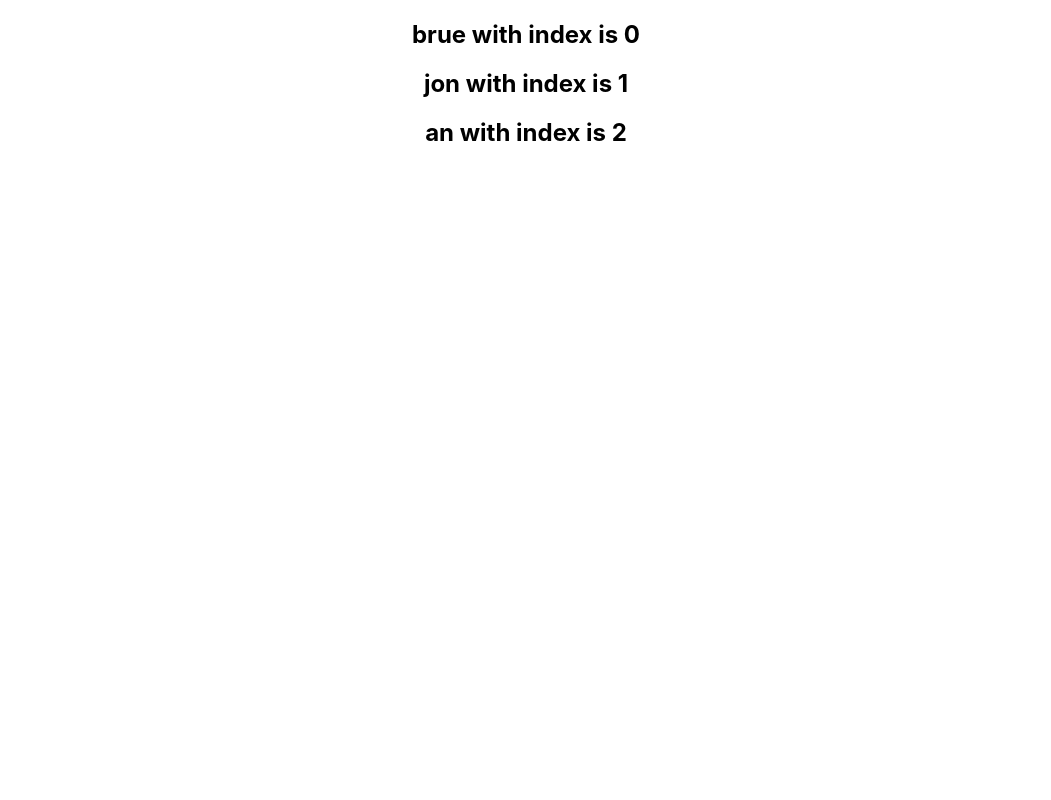
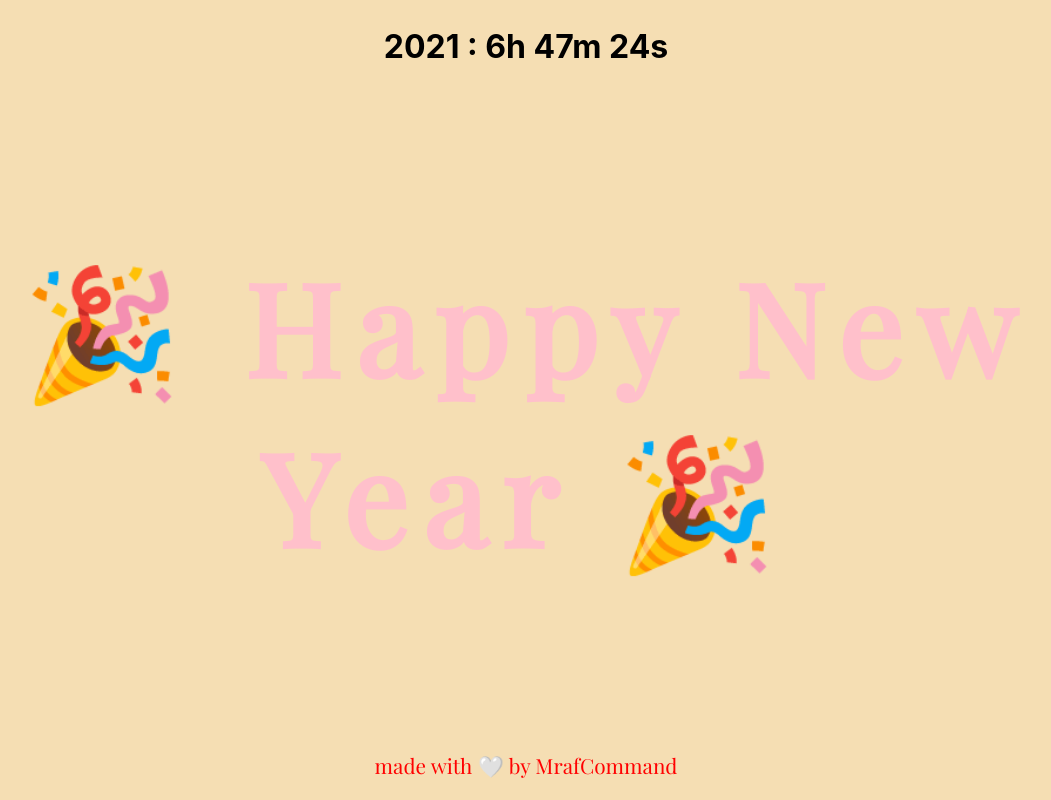
Before and after one commit to mfaisalghozi/React-Learning-Material, a React (Create React App) app: page / in a window 1280 px wide. Shown: the whole page, without its empty margins (114-1165 px from the left). Built offline with nearby package versions, Linux system fonts and the light colour scheme.

Commit message:
HAPPY NEW YEAR EVE

```diff
--- a/public/index.html
+++ b/public/index.html
@@ -1,14 +1,12 @@
 <!DOCTYPE html>
 <html lang="en">
+
 <head>
   <meta charset="utf-8" />
   <link rel="icon" href="%PUBLIC_URL%/favicon.ico" />
   <meta name="viewport" content="width=device-width, initial-scale=1" />
   <meta name="theme-color" content="#000000" />
-    <meta
-      name="description"
-      content="Web site created using create-react-app"
-    />
+  <meta name="description" content="Web site created using create-react-app" />
   <link rel="apple-touch-icon" href="%PUBLIC_URL%/logo192.png" />
   <!--
       manifest.json provides metadata used when your web app is installed on a
@@ -25,7 +23,13 @@
       Learn how to configure a non-root public URL by running `npm run build`.
     -->
   <title>React App</title>
+  <!-- Google Fonts -->
+  <link rel="preconnect" href="https://fonts.gstatic.com">
+  <link href="https://fonts.googleapis.com/css2?family=Playfair+Display&display=swap" rel="stylesheet">
+  <link rel="preconnect" href="https://fonts.gstatic.com">
+  <link href="https://fonts.googleapis.com/css2?family=Lobster&family=Playfair+Display&display=swap" rel="stylesheet">
 </head>
+
 <body>
   <noscript>You need to enable JavaScript to run this app.</noscript>
   <div id="root"></div>
@@ -40,4 +44,5 @@
       To create a production bundle, use `npm run build` or `yarn build`.
     -->
 </body>
+
 </html>
--- a/src/App.css
+++ b/src/App.css
@@ -36,3 +36,54 @@
     transform: rotate(360deg);
   }
 }
+body{
+  width: 100%;
+  height: 100vh;
+}
+div>.background{
+  background-color: wheat;
+  height: 100vh;
+  display: flex;
+  flex-direction: column;
+  justify-content: space-between;
+}
+
+div>h1{
+  font-size: 8em;
+  font-family: 'Lobster', cursive;
+  font-family: 'Playfair Display', serif;
+  letter-spacing: 15px;
+}
+
+.countdown>h2{
+  font-size: 2em;
+}
+
+p{
+  color: red;
+  font-size: 1.3em;
+  font-family: 'Playfair Display', serif;
+}
+
+.rtl{
+  direction: rtl;
+}
+
+.wave {
+  animation-name: wave-animation;  /* Refers to the name of your @keyframes element below */
+  animation-duration: 3s;        /* Change to speed up or slow down */
+  animation-iteration-count: infinite;  /* Never stop waving :) */
+  transform-origin: 70% 70%;       /* Pivot around the bottom-left palm */
+  display: inline-block;
+}
+
+@keyframes wave-animation {
+    0% { transform: rotate( 0.0deg) }
+   10% { transform: rotate(14.0deg) }  /* The following five values can be played with to make the waving more or less extreme */
+   20% { transform: rotate(-8.0deg) }
+   30% { transform: rotate(14.0deg) }
+   40% { transform: rotate(-4.0deg) }
+   50% { transform: rotate(10.0deg) }
+   60% { transform: rotate( 0.0deg) }  /* Reset for the last half to pause */
+  100% { transform: rotate( 0.0deg) }
+}
--- a/src/App.js
+++ b/src/App.js
@@ -4,20 +4,23 @@ import Greet from './component/Greet'
 import Welcome from './component/Welcome';
 import Hello from './component/Hello';
 import Message from './component/Message';
-import Counter from './component/Counter'
-import FunctionClick from './component/FunctionClick'
+import Counter from './component/Counter';
+import FunctionClick from './component/FunctionClick';
 import ClassClick from './component/ClassClick';
 import EventBind from './component/EventBind';
 import Table from './component/Table';
 import ParentComponent from './component/ParentComponent';
 import UserGreeting from './component/UserGreeting';
 import NameList from './component/NameList';
+import Happy_New_Year from './component/Happy_New_Year';
 
 function App() {
   return (
     <div className="App">
 
-      <NameList />
+
+      <Happy_New_Year />
+      {/* <NameList /> */}
       {/* <UserGreeting /> */}
       {/* <ParentComponent /> */}
       {/* <EventBind /> */}
--- a/src/component/Happy_New_Year.js
+++ b/src/component/Happy_New_Year.js
@@ -1 +1,68 @@
-console.log("Happy New Year Bitch !")
+import React, { Component } from 'react'
+
+class Happy_New_Year extends Component {
+
+    state={
+        hStyle : {color: 'black'},
+        seconds : 0,
+        minutes : 0,
+        hours : 0
+    }
+
+
+    changeColor = () => {
+        const colorData = ['green','red','blue','yellow','pink','purple','black','orange']
+        let ran = Math.floor(Math.random() * 8) + 1
+        this.setState({
+            hStyle: {color: colorData[ran]}
+        })
+    }
+
+    yearCountDown = () => {
+        let d = new Date();
+        var countDownDate = new Date("jan 1, 2021 00:00:00").getTime();
+        var distance = countDownDate - d;
+        //count hours = 24
+        let hour = Math.floor((distance % (1000 * 60 * 60 * 24)) / (1000 * 60 * 60));
+        if(hour>-1){
+        //count seconds = 00
+        let sec = Math.floor((distance % (1000 * 60)) / 1000);
+        //count minutes = 00
+        let min = Math.floor((distance % (1000 * 60 * 60)) / (1000 * 60));
+        this.setState({
+            seconds : sec,
+            minutes: min,
+            hours: hour
+        })
+        }
+    }
+
+    running = ()=>{
+        this.changeColor();
+        this.yearCountDown();
+    }
+
+    componentDidMount(){
+        this.interval = setInterval(()=>this.running(),1000);
+    }
+
+    componentWillUnmount(){
+        clearInterval(this.interval);
+    }
+
+    render() {
+        return (
+            <div className="background">
+                <div className="countdown">
+                    <h2>2021 :  {this.state.hours}h {this.state.minutes}m {this.state.seconds}s</h2>
+                </div>
+                <div className="content">
+                    <h1 style={this.state.hStyle}><span className="wave">🎉</span> Happy New Year <span className="wave rtl">🎉</span></h1>
+                </div>
+                <p>made with <span className="wave">🤍</span> by MrafCommand</p>
+            </div>
+        )
+    }
+}
+
+export default Happy_New_Year
```
Also changed, not shown: 1 other file (tests, documents, lock files or other folders). Lines whose indentation alone changed are shown as unchanged.
